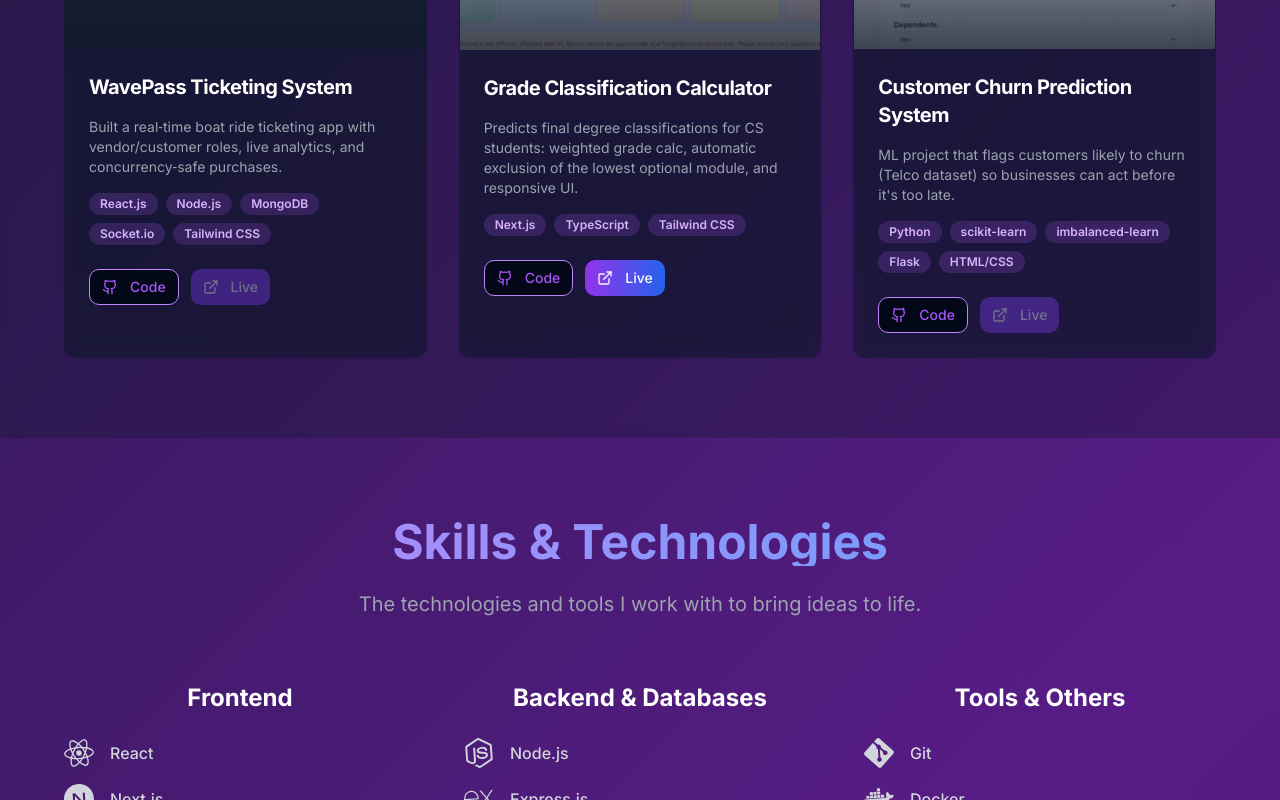
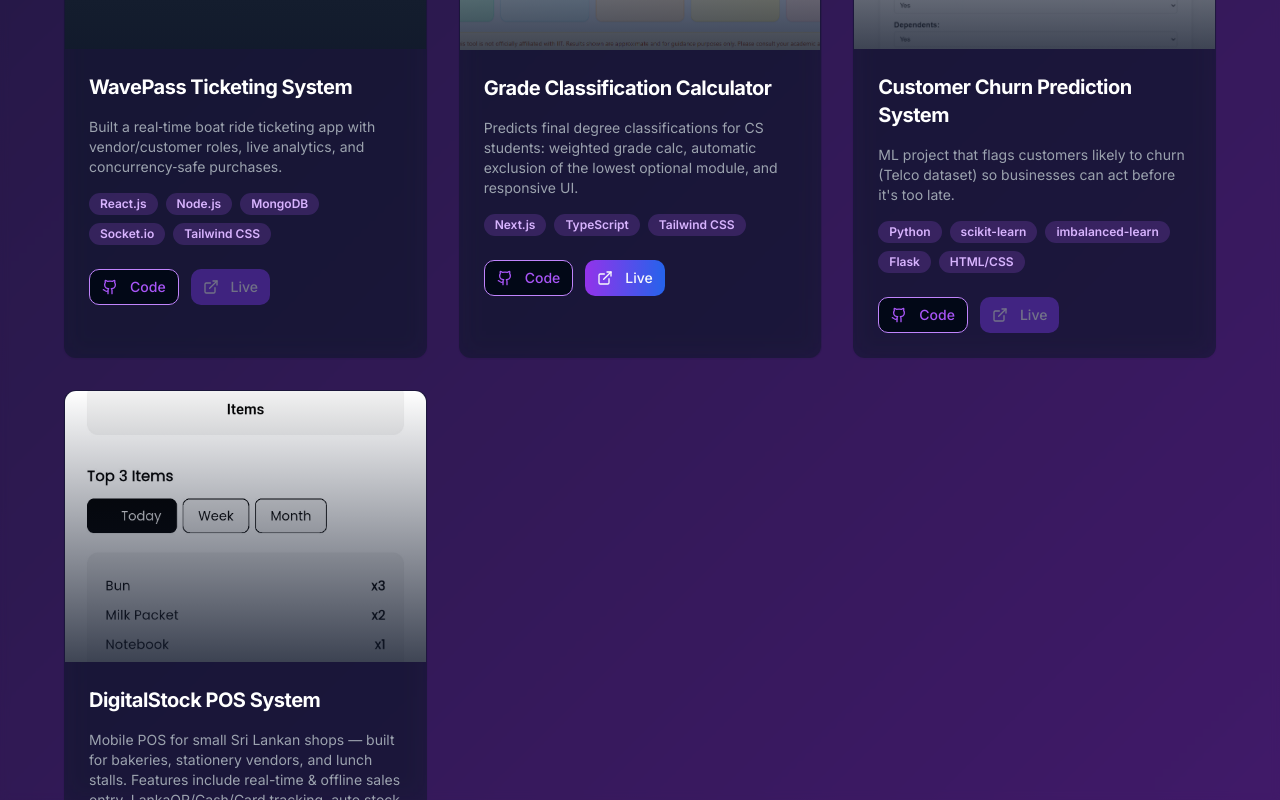
Before and after one commit to anjaya02/portfolio, a Next.js app: page / in a window 1280 px wide. Shown: the part 2000-2800 px from the top of the page. Built offline with nearby package versions, Linux system fonts and the light colour scheme.

Commit message:
added a new project

```diff
--- a/components/projects-section.tsx
+++ b/components/projects-section.tsx
@@ -3,6 +3,7 @@
 import wavepassImage from "../assets/wavepass.png";
 import classImage from "../assets/class.png";
 import churnImage from "../assets/churn.png";
+import digitalStockImage from "../assets/digitalstock.jpeg";
 
 import { Card, CardContent, CardHeader, CardTitle } from "@/components/ui/card";
 import { Button } from "@/components/ui/button";
@@ -56,6 +57,19 @@ const projects: Project[] = [
     ],
     githubUrl: "https://github.com/anjaya02/churn_project",
   },
+  {
+    title: "DigitalStock POS System",
+    description:
+      "Mobile POS for small Sri Lankan shops — built for bakeries, stationery vendors, and lunch stalls. Features include real-time & offline sales entry, LankaQR/Cash/Card tracking, auto stock updates, PDF receipts, and per-user data security.",
+    image: digitalStockImage.src,
+    technologies: [
+      "Flutter",
+      "Supabase",
+      "Provider",
+      "PDF/Print",
+    ],
+    githubUrl: "https://github.com/anjaya02/digitalstock",
+  },
 ];
 
 export default function ProjectsSection() {
@@ -65,7 +79,6 @@ export default function ProjectsSection() {
       className="py-20 px-4 bg-gray-100/70 dark:bg-slate-900/30 backdrop-blur-sm"
     >
       <div className="max-w-6xl mx-auto">
-        {/* Heading */}
         <div className="text-center mb-16">
           <h2 className="text-4xl md:text-5xl font-bold mb-6 bg-gradient-to-r from-purple-400 to-blue-400 bg-clip-text text-transparent">
             Featured Projects
@@ -76,14 +89,12 @@ export default function ProjectsSection() {
           </p>
         </div>
 
-        {/* Project cards */}
         <div className="grid md:grid-cols-2 lg:grid-cols-3 gap-8">
           {projects.map((p) => (
             <Card
               key={p.title}
               className="group overflow-hidden border border-transparent bg-white/80 dark:bg-slate-900/50 backdrop-blur-md transition-transform duration-300 hover:scale-[1.03] hover:border-purple-500/40"
             >
-              {/* Thumbnail */}
               <CardHeader className="p-0">
                 <div className="relative aspect-[4/3] overflow-hidden">
                   <img
@@ -103,7 +114,6 @@ export default function ProjectsSection() {
                   {p.description}
                 </p>
 
-                {/* Tech badges */}
                 <div className="flex flex-wrap gap-2">
                   {p.technologies.map((t) => (
                     <Badge
@@ -116,9 +126,7 @@ export default function ProjectsSection() {
                   ))}
                 </div>
 
-                {/* Actions */}
                 <div className="flex space-x-3 pt-2">
-                  {/* GitHub button */}
                   <Button
                     size="sm"
                     variant="outline"
```
Also changed, not shown: assets/digitalstock.jpeg (added).
